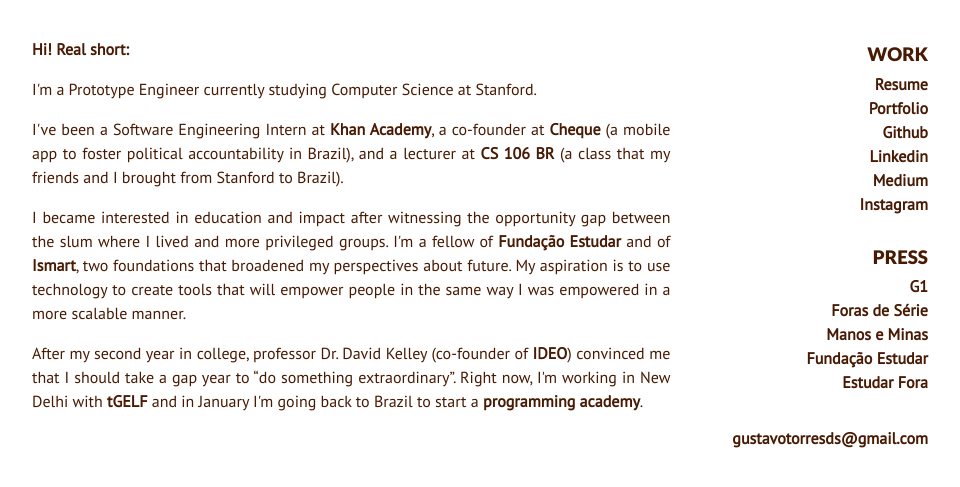
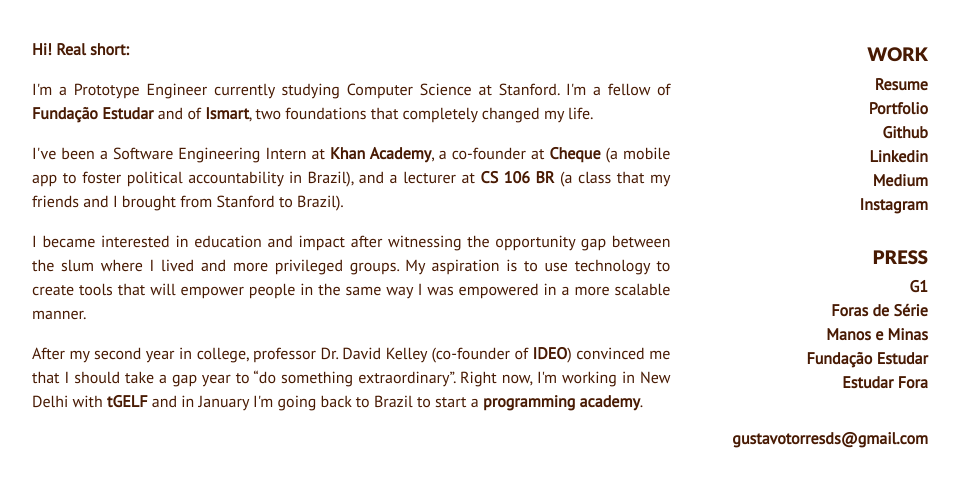
Before and after one commit to gustavotorresds/gustavotorresds.github.io, a plain HTML site: page index.html in a window 1280 px wide. Shown: the part 175-662 px from the top of the page, without its empty margins (160-1120 px from the left). Drawn offline with Linux system fonts and the light colour scheme.

Commit message:
Content change

```diff
--- a/index.html
+++ b/index.html
@@ -24,9 +24,12 @@
 
 				<div class="bio">
 					<p><b>Hi! Real short:</b></p>
-					<p>I'm a Prototype Engineer currently studying Computer Science at Stanford.</p>
+					<p>I'm a Prototype Engineer currently studying Computer Science at Stanford. I'm a fellow of <a href="https://www.estudar.org.br/" target="_blank">Fundação Estudar</a> and of <a href="http://www.ismart.org.br/" target="_blank">Ismart</a>, two foundations that completely changed my life.</p>
+
 					<p>I've been a Software Engineering Intern at <a href="https://www.khanacademy.org" target="_blank">Khan Academy</a>, a co-founder at <a href="https://blogs.msdn.microsoft.com/microsoftimagine/2017/04/20/2017-u-s-imagine-cup-winners-announced-atop-seattle-space-needle/" target="_blank">Cheque</a> (a mobile app to foster political accountability in Brazil), and a lecturer at <a href="http://cs106br.org" target="_blank">CS 106 BR</a> (a class that my friends and I brought from Stanford to Brazil).</p>
-					<p>I became interested in education and impact after witnessing the opportunity gap between the slum where I lived and more privileged groups. I'm a fellow of <a href="https://www.estudar.org.br/" target="_blank">Fundação Estudar</a> and of <a href="http://www.ismart.org.br/" target="_blank">Ismart</a>, two foundations that broadened my perspectives about future. My aspiration is to use technology to create tools that will empower people in the same way I was empowered in a more scalable manner.</p>
+
+					<p>I became interested in education and impact after witnessing the opportunity gap between the slum where I lived and more privileged groups. My aspiration is to use technology to create tools that will empower people in the same way I was empowered in a more scalable manner.</p>
+
 					<p>After my second year in college, professor Dr. David Kelley (co-founder of <a href="https://www.ideo.com/" target="_blank">IDEO</a>) convinced me that I should take a gap year to &ldquo;do something extraordinary&rdquo;. Right now, I'm working in New Delhi with <a href="http://www.tgelf.org" target="_blank">tGELF</a> and in January I'm going back to Brazil to start a <a href="https://docs.google.com/presentation/d/1Am_OUbHpGTcdPUv_toxPmam9TvArIIaysW_2CdbTMZg/edit?usp=sharing" target="_blank">programming academy</a>.</p>
 				</div>
 
```
